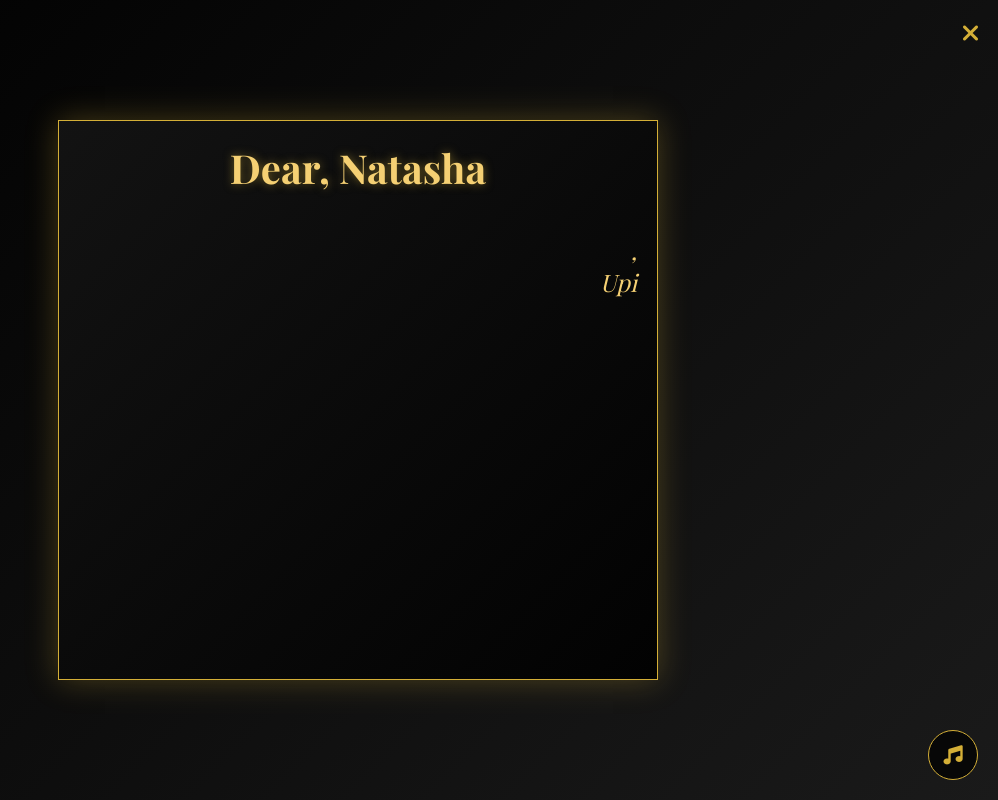
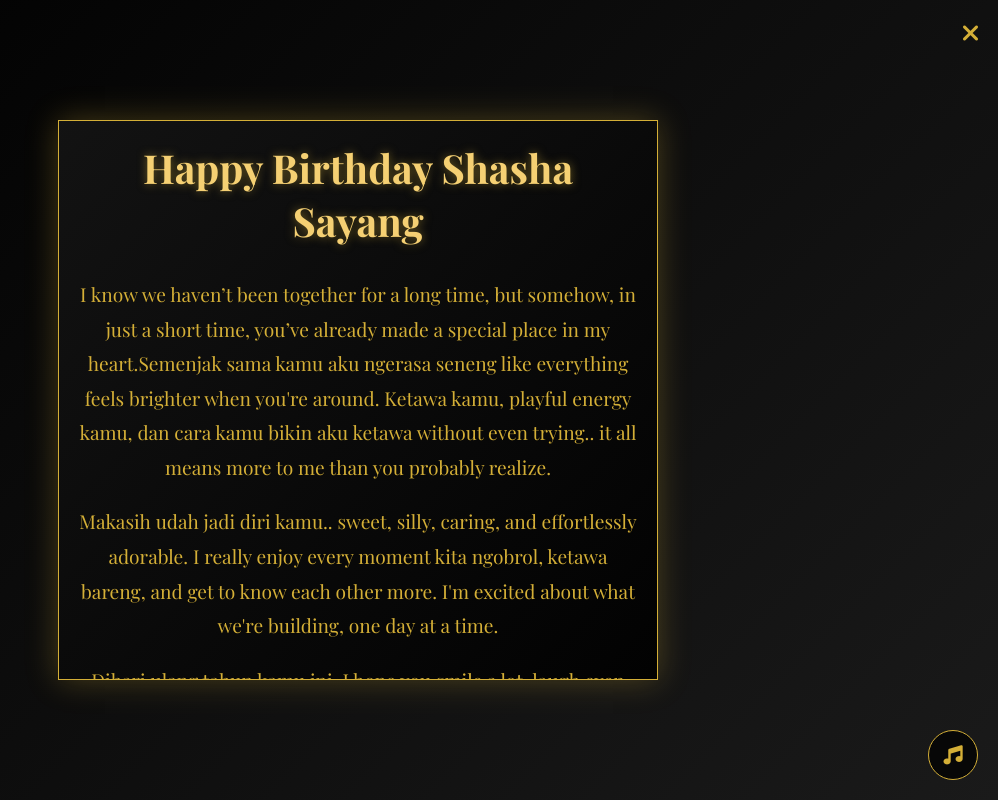
Before and after one commit to greetzza/order161_6-2-2026, a plain HTML site: page index.html in a window 1280 px wide. Both pictures are taken after a click on the button "OPEN CARD". Shown: the whole page, without its empty margins (282-1280 px from the left). Drawn offline with nearby package versions, Linux system fonts and the light colour scheme.

Commit message:
Update index.html

```diff
--- a/index.html
+++ b/index.html
@@ -474,12 +474,11 @@
     <div class="card-inside" id="cardInside">
         <button class="close-btn" id="closeBtn"><i class="fas fa-times"></i></button>
         <div class="message-container">
-            <h2 class="message-title">Dear, Natasha</h2>
-            <p class="message" style="animation-delay: 0.2s"></p>
-            <p class="message" style="animation-delay: 0.4s"></p>
-            <p class="message" style="animation-delay: 0.6s"></p>
-            <p class="message" style="animation-delay: 0.8s"></p>
-            <p class="signature">,<br>Upi</p>
+            <h2 class="message-title">Happy Birthday Shasha Sayang</h2>
+            <p class="message" style="animation-delay: 0.2s">I know we haven’t been together for a long time, but somehow, in just a short time, you’ve already made a special place in my heart.Semenjak sama kamu aku ngerasa seneng like everything feels brighter when you're around. Ketawa kamu, playful energy kamu, dan cara kamu bikin aku ketawa without even trying.. it all means more to me than you probably realize. </p>
+            <p class="message" style="animation-delay: 0.4s">Makasih udah jadi diri kamu.. sweet, silly, caring, and effortlessly adorable. I really enjoy every moment kita ngobrol, ketawa bareng, and get to know each other more. I'm excited about what we're building, one day at a time.</p>
+            <p class="message" style="animation-delay: 0.6s">Dihari ulang tahun kamu ini, I hope you smile a lot, laugh even more, and feel how special you truly are. I'm really happy i get to celebrate you, even if it's just the beginning.Enjoy your day, my love.</p>
+            <p class="signature">I’m glad I get to be yours right now.<br>— your Upi</p>
         </div>
     </div>
 
```
